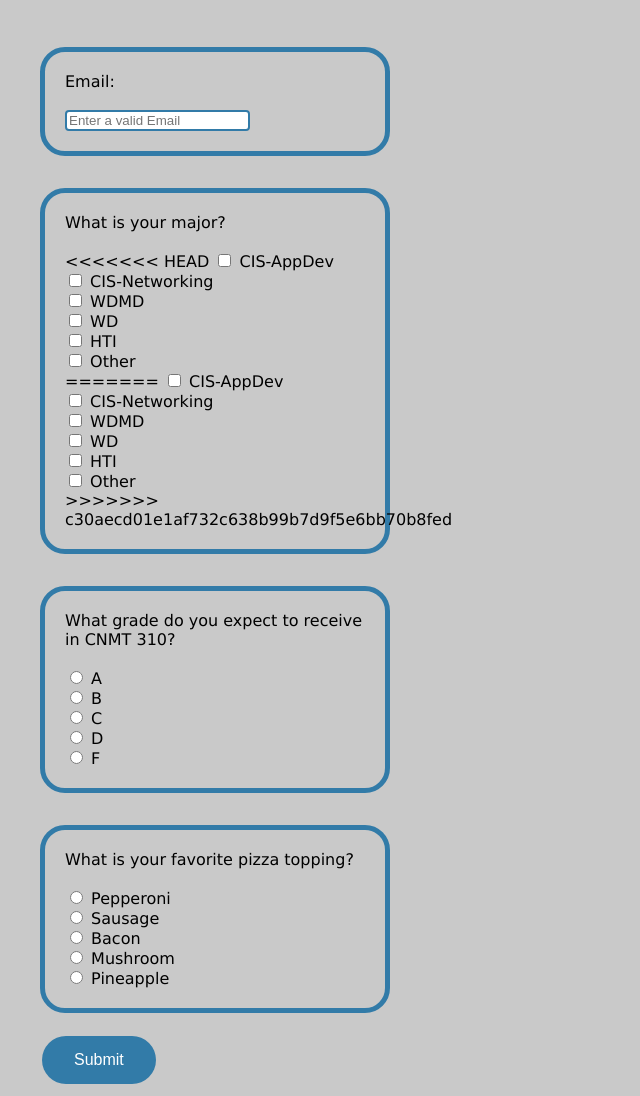
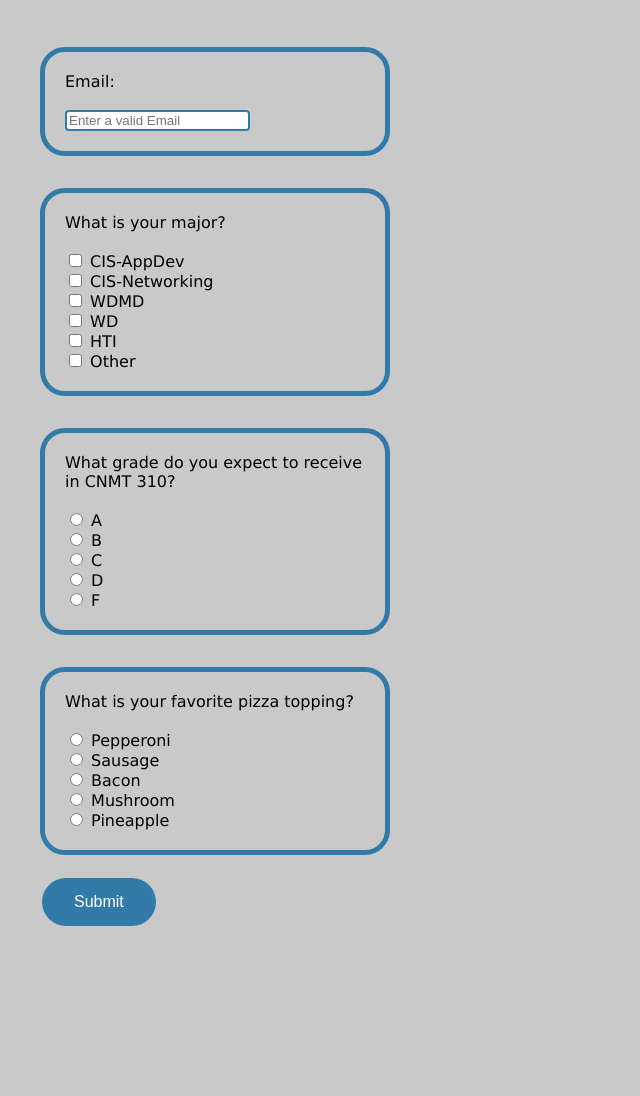
Before and after one commit to fleli723/sprint1v2, a PHP site: page /survey.php in a window 1280 px wide. Shown: the part 184-1280 px from the top of the page, without its empty margins (0-640 px from the left). After the commit the page ends 1110 px from the top, so only its background shows below. Run offline with PHP 8.4, Linux system fonts and the light colour scheme; data that the repository does not hold is empty.

Commit message:
10/29 Commit for JS and PHP changes. ValidateUserSearch.js, result.php, search.php, survey.php

```diff
--- a/js/validateUserSearch.js
+++ b/js/validateUserSearch.js
@@ -75,10 +75,6 @@ let ValidateUserSearch = function($Search_Bar_Name) {
     /* if (has_User_Entered_A_Search) {
 
         window.location.href = "../php/result.php";
-<<<<<<< HEAD
     } */
-=======
-    }
->>>>>>> c30aecd01e1af732c638b99b7d9f5e6bb70b8fed
 
 }//end validateForm function */
--- a/php/survey.php
+++ b/php/survey.php
@@ -30,21 +30,12 @@ print	'
 
 		<div class="formboxes" id="Majors">
 			<span>What is your major?</span><br><br>
-<<<<<<< HEAD
 			<input type="checkbox" id="chkMajor1" name="major[0]" value="CIS-AppDev"> CIS-AppDev<br>
 			<input type="checkbox" id="chkMajor2" name="major[1]" value="CIS-Networking"> CIS-Networking<br>
 			<input type="checkbox" id="chkMajor3" name="major[2]" value="WDMD"> WDMD<br>
 			<input type="checkbox" id="chkMajor4" name="major[3]" value="WD"> WD<br>
 			<input type="checkbox" id="chkMajor5" name="major[4]" value="HTI"> HTI<br>
 			<input type="checkbox" id="chkMajor6" name="major[5]" value="Other"> Other<br>
-=======
-			<input type="checkbox" name="major"  id = "major1" value="CIS-AppDev"> CIS-AppDev<br>
-			<input type="checkbox" name="major" id = "major2" value="CIS-Networking"> CIS-Networking<br>
-			<input type="checkbox" name="major" id = "major3" value="WDMD"> WDMD<br>
-			<input type="checkbox" name="major" id = "major4" value="WD"> WD<br>
-			<input type="checkbox" name="major" id = "major5" value="HTI"> HTI<br>
-			<input type="checkbox" name="major" id = "major6" value="Other"> Other<br>
->>>>>>> c30aecd01e1af732c638b99b7d9f5e6bb70b8fed
 		</div>
 
 		<div class="formboxes">
```
Also changed, not shown: php/result.php (+0 -22 lines), php/search.php (+0 -8 lines).
